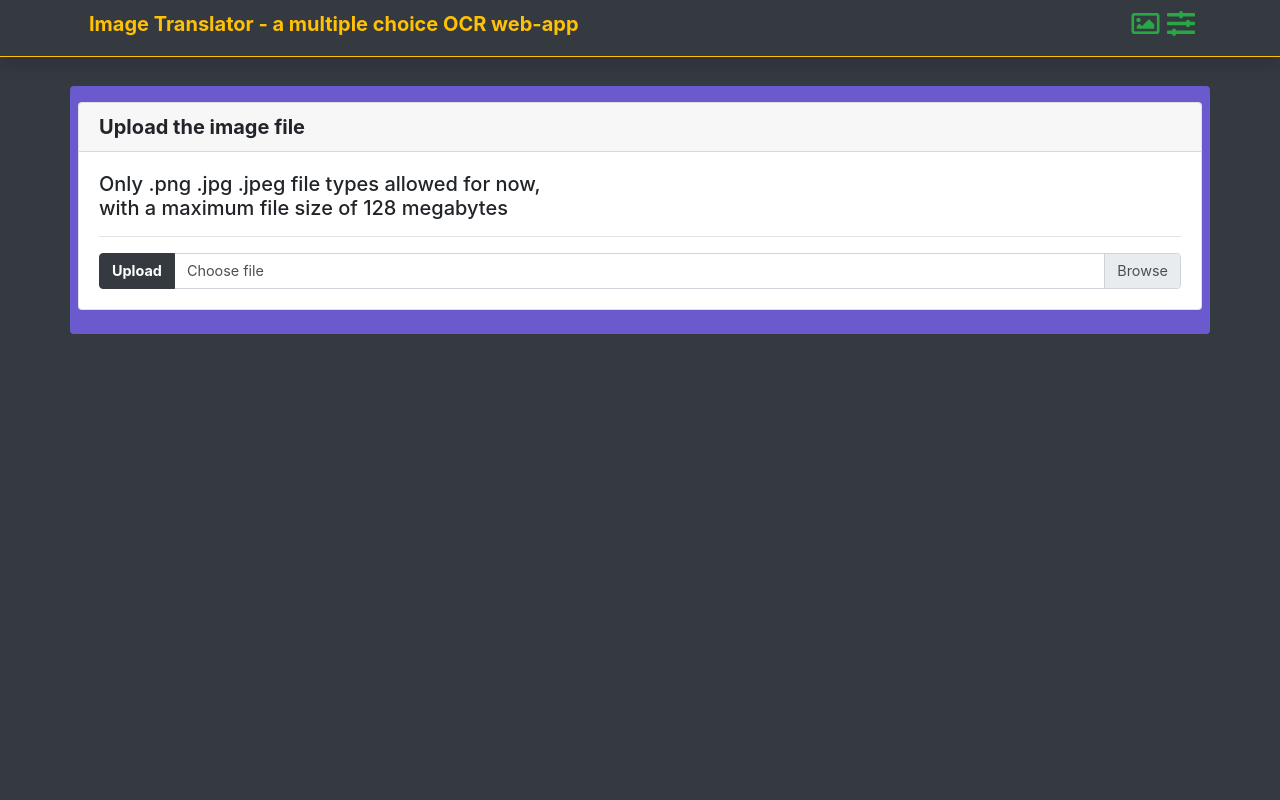
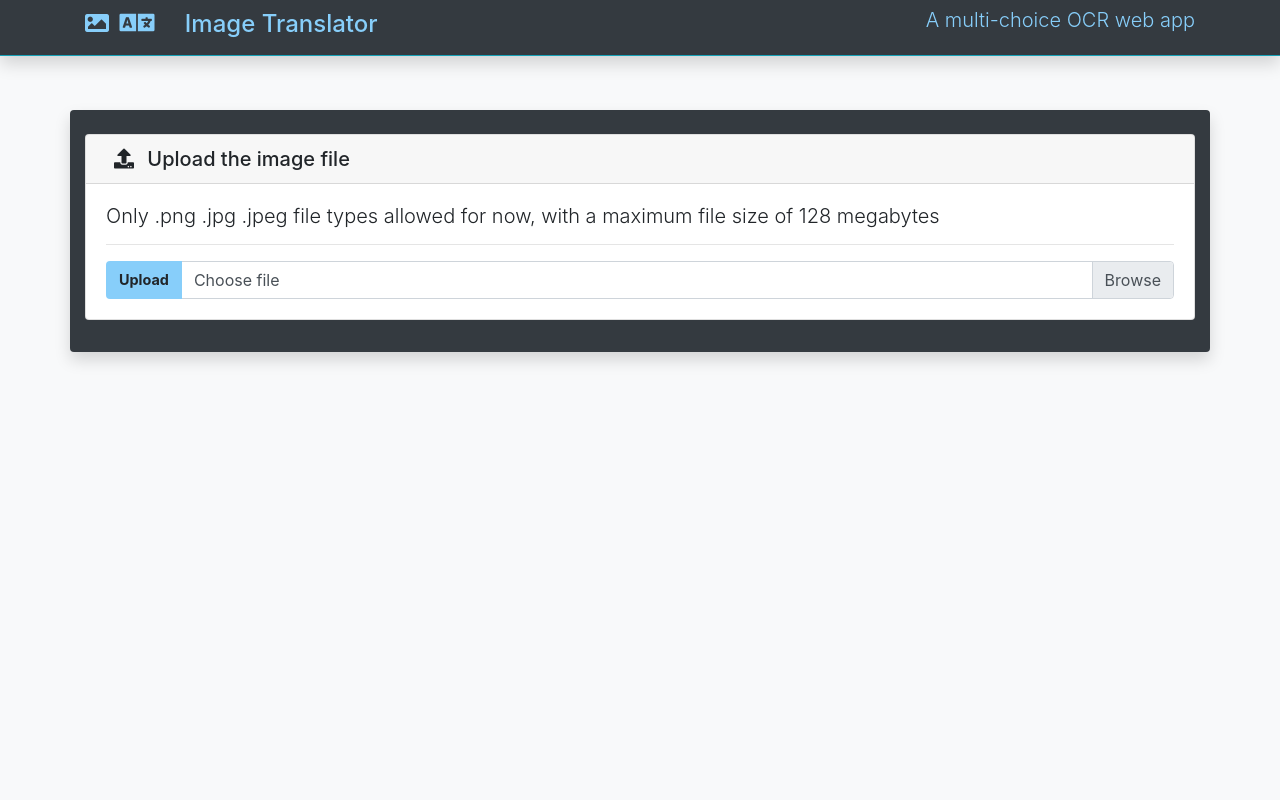
Before and after one commit to mihai10001/img_translator, a Flask app: page / in a window 1280 px wide. Run offline with Flask 2, Linux system fonts and the light colour scheme; some libraries are stand-ins or nearby versions.

Commit message:
prepared basic HTML

```diff
--- a/app/detect/pytess_detect.py
+++ b/app/detect/pytess_detect.py
@@ -1,5 +1,8 @@
 import cv2
 from pytesseract import image_to_string, image_to_data, Output
+# Windows Env
+import pytesseract
+pytesseract.pytesseract.tesseract_cmd = r'X:\Code\Tesseract-OCR\tesseract.exe'
 
 
 def load_image(image_path, flag=cv2.IMREAD_COLOR):
--- a/app/templates/home.html
+++ b/app/templates/home.html
@@ -11,16 +11,13 @@
       height: 100%;
     }
 
-    .stripes {
-      color: white;
-      background: repeating-linear-gradient(
-        45deg,
-        darkblue,
-        darkblue 10px,
-        slateblue 10px,
-        slateblue 20px
-      );
+    .color-lightskyblue {
+      color: lightskyblue;
     }
+    .bg-lightskyblue {
+      background-color: lightskyblue !important;
+    }
+
     </style>
 
     <!-- Bootstrap CSS -->
@@ -31,47 +28,50 @@
 
     <title>Image Translator</title>
   </head>
-  <body class="bg-dark p-2">
+  <body class="py-2 bg-light">
 
-    <nav class="fixed-top shadow bg-dark border-bottom border-warning">
+    <nav class="fixed-top shadow bg-dark border-bottom border-info">
       <div class="container my-2">
-        <div class="row">
-          <div class="col-8">
-            <div class="h5 p-1 text-warning"><b>Image Translator - a multiple choice OCR web-app</b></div>
+        <div class="row text-center color-lightskyblue">
+          <div class="col-lg-5 h4 text-lg-left">
+            <i class="fas fa-image"></i>
+            <i class="fas fa-language ml-1" style="font-size: 1.75rem; transform: translateY(1px);"></i>
+            <span class="ml-4">Image Translator</span>
           </div>
-          <div class="col-4 text-right">
-            <span class="h3 text-white">
-              <i class="far fa-image text-success"></i>
-              <i class="fas fa-sliders-h text-success"></i>
-            </span>
+          <div class="col-lg-7 h6 text-lg-right lead">
+            A multi-choice OCR web app
           </div>
         </div>
       </div>
     </nav>
 
-    <div class="container" style="height: 10%"></div>
+    <div class="container" style="height: 13%"></div>
 
-    <div class="container p-2 rounded" style="background-color: slateblue">
-      <div class="row my-2">
-        <div class="col-sm-12">
+    <div class="container px-y py-4 rounded bg-dark shadow">
+      <div class="row">
+        <div class="col-lg-12">
           <div class="card h5">
-            <div class="card-header"><b>Upload the image file</b></div>
+            <div class="card-header">
+              <i class="fas fa-upload mx-2"></i>
+              Upload the image file
+            </div>
             <div class="card-body">
-              <div>Only .png .jpg .jpeg file types allowed for now,</div>
-              <div>with a maximum file size of 128 megabytes</div>
+              <div class="lead">Only .png .jpg .jpeg file types allowed for now, with a maximum file size of 128 megabytes</div>
               <hr class="my-3">
               <form method="POST" enctype="multipart/form-data">
-                <div class="input-group" style="font-size: 0.9rem">
+                <div class="input-group" style="font-size: 1rem">
                   <div class="input-group-prepend">
-                    <button type="submit" name="submit_button" value="upload_image" class="btn btn-block btn-dark" style="font-size: 0.9rem"><b>Upload</b></button>
+                    <button type="submit" name="submit_button" value="upload_image" class="btn bg-lightskyblue" style="font-size: 0.9rem;"><b>Upload</b></button>
                   </div>
                   <div class="custom-file">
                     <input type="file" class="custom-file-input" id="customFile" name="file">
                     <label class="custom-file-label" for="customFile">Choose file</label>
                   </div>
                 </div>
+              </form>
 
-              </form>
+              <div class="alert alert-info alert-dismissible mt-4 h6" role="alert">
+              </div>
             </div>
           </div>
         </div>
@@ -90,9 +90,12 @@
     <script src="https://cdnjs.cloudflare.com/ajax/libs/cropper/4.0.0/cropper.js"></script>
     <script>
     // Add the following code if you want the name of the file appear on select
+    $(".alert").hide();
     $(".custom-file-input").on("change", function() {
       var fileName = $(this).val().split("\\").pop();
       $(this).siblings(".custom-file-label").addClass("selected").html(fileName);
+      $(".alert").html('You have chosen the file: <kbd>' + fileName + '</kbd> Don\'t forget to press Upload' + '<button class="close" data-dismiss="alert">×</button>');
+      $(".alert").show();
     });
     </script>
 
```
Also changed, not shown: app/templates/uploaded.html (+17 -36 lines).
